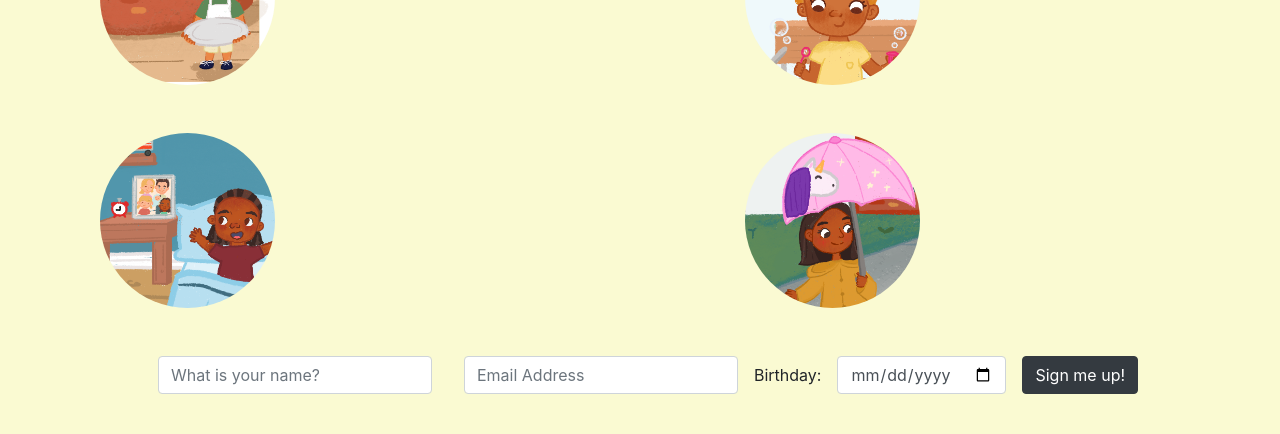
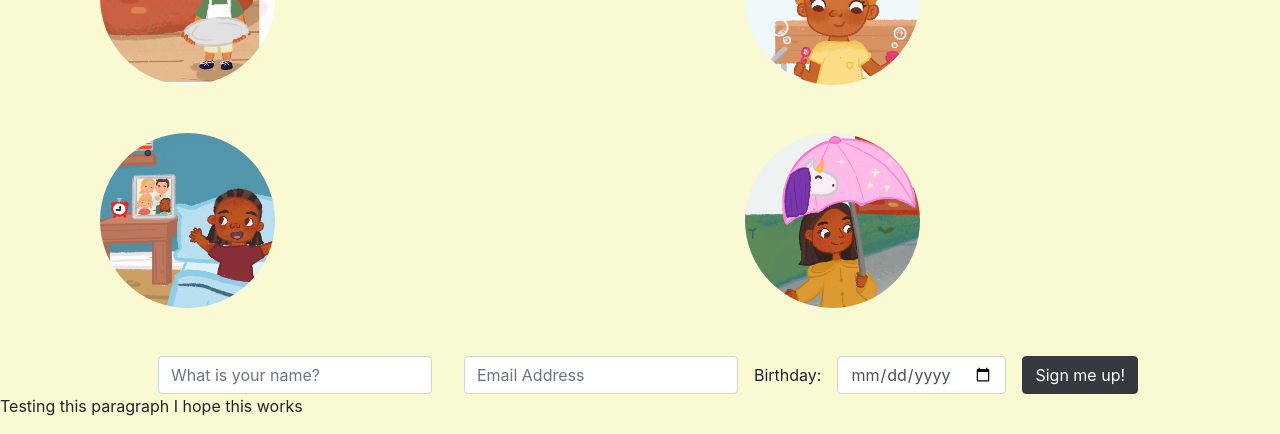
Before and after one commit to rarean/This-is-ME-from-A-to-Z, a website: page index.html in a window 1280 px wide. Shown: the part 393-827 px from the top of the page. Before the commit the page ends 800 px from the top, so only its background shows below. Drawn offline with nearby package versions, Linux system fonts and the light colour scheme.

Commit message:
add paragraph

```diff
--- a/index.html
+++ b/index.html
@@ -86,6 +86,8 @@
   </div>
 </form>
 
+<p>Testing this paragraph I hope this works</p>
+
     <script src="node_modules/jquery/dist/jquery.slim.min.js"></script>
     <script src="node_modules/popper.js/dist/umd/popper.min.js"></script>
     <script src="node_modules/bootstrap/dist/js/bootstrap.min.js"></script>
```
